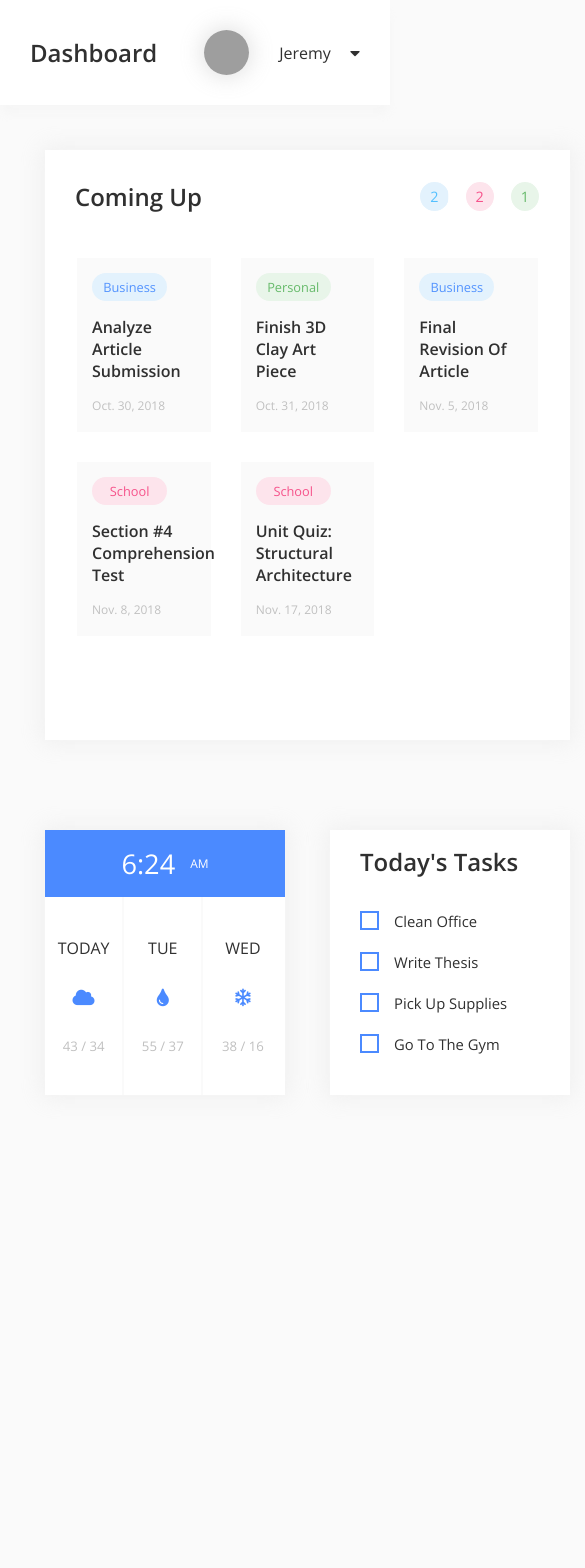
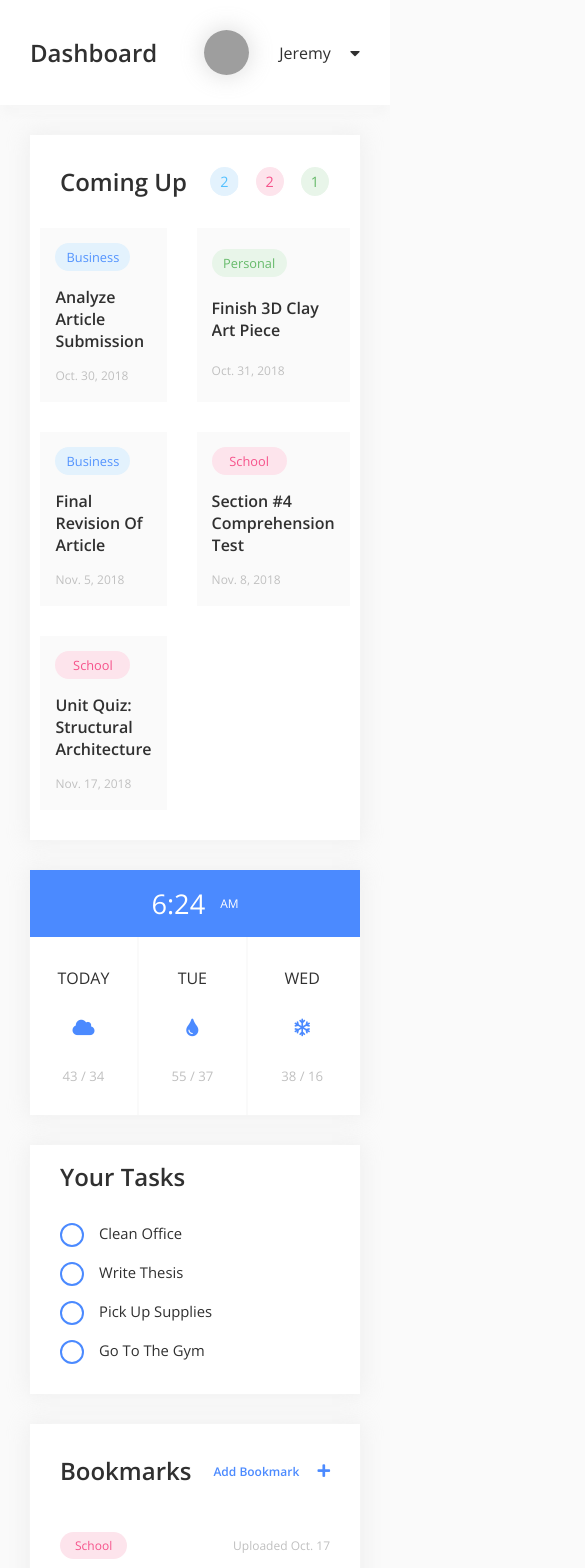
Before and after one commit to jacobcarver/dashboard, a React (Create React App) app: page / in a window 390 px wide. Shown: the top 1568 px of the page, 585 px wide, since content can reach past the window. Before the commit the page ends 1140 px from the top, so only its background shows below. Built offline with nearby package versions, Linux system fonts and the light colour scheme; grey boxes are pictures that could not be loaded.

Commit message:
changed the layout

```diff
--- a/src/components/Tasks.js
+++ b/src/components/Tasks.js
@@ -7,7 +7,7 @@ class Tasks extends Component {
             <div className="Tasks">
                 <div id="tasks">
                     <div className="header">
-                        <h1>{"Today's Tasks"}</h1>
+                        <h2>{"Your Tasks"}</h2>
                     </div>
                     <div className="content">
                         <ul className="unstyled">
@@ -16,28 +16,24 @@ class Tasks extends Component {
                                     <input className="styled-checkbox" id="styled-checkbox-1" type="checkbox" value="value1" />
                                     <label htmlFor="styled-checkbox-1">Clean office</label>
                                 </div>
-                                <i className="far fa-trash-alt"></i>
                             </li>
                             <li>
                                 <div>
                                     <input className="styled-checkbox" id="styled-checkbox-2" type="checkbox" value="value2" />
                                     <label htmlFor="styled-checkbox-2">Write thesis</label>
                                 </div>
-                                <i className="far fa-trash-alt"></i>
                             </li>
                             <li>
                                 <div>
                                     <input className="styled-checkbox" id="styled-checkbox-3" type="checkbox" value="value3" />
                                     <label htmlFor="styled-checkbox-3">Pick up supplies</label>
                                 </div>
-                                <i className="far fa-trash-alt"></i>
                             </li>
                             <li>
                                 <div>
                                     <input className="styled-checkbox" id="styled-checkbox-4" type="checkbox" value="value4" />
                                     <label htmlFor="styled-checkbox-4">Go to the gym</label>
                                 </div>
-                                <i className="far fa-trash-alt"></i>
                             </li>
                         </ul>
                     </div>
--- a/src/scss/Bookmarks.scss
+++ b/src/scss/Bookmarks.scss
@@ -72,6 +72,8 @@
 
                         }
                         &.link {
+                            // min-width: 150px;
+                            text-align: right;
                             color: #4b8aff;
                             transition: all 0.3s ease-in-out;
                             cursor: pointer;
@@ -91,3 +93,16 @@
         }
     }
 }
+
+@media screen and (max-width: 1200px) {
+
+}
+@media screen and (max-width: 992px) {
+
+}
+@media screen and (max-width: 768px) {
+
+}
+@media screen and (max-width: 480px) {
+
+}
--- a/src/scss/Events.scss
+++ b/src/scss/Events.scss
@@ -84,9 +84,9 @@
     #events-content {
         display: grid;
         justify-content: center;
-        grid-template-columns:  repeat(3, 33%);
+        grid-template-columns:  repeat(3, 33.33%);
         grid-gap: 30px;
-        padding: 15px 30px;
+        padding: 0 30px;
         margin-top: 15px;
         .event {
             background: white;
@@ -121,10 +121,11 @@
                 }
             }
             h2 {
-                max-width: 250px;
                 font-size: 1rem;
                 text-transform: capitalize;
                 margin: 15px 0;
+                max-width: 150px;
+                overflow: hidden;
             }
             span {
                 font-weight: 300;
@@ -134,3 +135,26 @@
         }
     }
 }
+
+@media screen and (max-width: 1200px) {
+
+}
+@media screen and (max-width: 992px) {
+    .Events {
+        #events-content {
+            display: grid;
+            justify-content: center;
+            grid-template-columns:  repeat(2, 1fr);
+            grid-template-rows: repeat(3, 1fr);
+            grid-gap: 30px;
+            padding: 0 30px;
+            margin-top: 15px;
+        }
+    }
+}
+@media screen and (max-width: 768px) {
+
+}
+@media screen and (max-width: 480px) {
+
+}
--- a/src/scss/Tasks.scss
+++ b/src/scss/Tasks.scss
@@ -9,9 +9,6 @@
             padding-bottom: 30px;
             display: flex;
             justify-content: space-between;
-            h1 {
-                font-size: 1.5rem;
-            }
         }
 
         .content {
@@ -24,21 +21,7 @@
                     display: flex;
                     align-items: center;
                     justify-content: space-between;
-                    i {
-                        font-size: 1rem;
-                        opacity: 0;
-                        transform: translate3d(25px, 0, 0);
-                        transition: all 0.4s ease-in-out;
-                        color: #ff4e4e;
-                        cursor: pointer;
-                        padding: 5px;
-                    }
-                    &:hover {
-                        i {
-                            opacity: 1;
-                            transform: translate3d(0, 0, 0);
-                        }
-                    }
+                    line-height: 1.1;
                 }
             }
             .styled-checkbox {
@@ -55,11 +38,11 @@
                     content: '';
                     display: inline-block;
                     vertical-align: text-top;
-                    width: 15px;
-                    height: 15px;
+                    width: 20px;
+                    height: 20px;
                     background: white;
                     border: 2px solid $main;
-                    transition: all 0.4s ease-in-out;
+                    border-radius: 50%;
                     }
                     // Box focus
                     &:focus + label:before {
@@ -69,7 +52,7 @@
                     }
 
                     &:checked + label {
-
+                        text-decoration: line-through;
                     }
 
                     // Box checked
@@ -81,8 +64,8 @@
                     &:checked + label:after {
                         content: '';
                         position: absolute;
-                        left: 4px;
-                        top: 9px;
+                        left: 6px;
+                        top: 12px;
                         background: white;
                         width: 2px;
                         height: 2px;
@@ -99,3 +82,16 @@
         }
     }
 }
+
+@media screen and (max-width: 1200px) {
+
+}
+@media screen and (max-width: 992px) {
+
+}
+@media screen and (max-width: 768px) {
+
+}
+@media screen and (max-width: 480px) {
+
+}
--- a/src/scss/Weather.scss
+++ b/src/scss/Weather.scss
@@ -51,7 +51,7 @@
         .forecast {
             display: flex;
             .col {
-                padding: 40px 5px;
+                padding: 30px 5px;
                 display: flex;
                 flex-direction: column;
                 justify-content: center;
@@ -79,3 +79,16 @@
         }
     }
 }
+
+@media screen and (max-width: 1200px) {
+
+}
+@media screen and (max-width: 992px) {
+
+}
+@media screen and (max-width: 768px) {
+
+}
+@media screen and (max-width: 480px) {
+
+}
--- a/src/scss/main.scss
+++ b/src/scss/main.scss
@@ -13,9 +13,9 @@ body {
     }
     .dashboard {
         display: grid;
-        grid-template-columns: repeat(13, 1fr);
-        grid-gap: 45px;
-        padding: 45px;
+        grid-template-columns: repeat(12, 1fr);
+        grid-gap: 60px;
+        padding: 60px;
         // Events Component
         .Events {
             grid-column: 1 / 8;
@@ -26,34 +26,34 @@ body {
         }
         // Bookmarks Component
         .Bookmarks {
-            grid-column: 8 / 14;
+            grid-column: 8 / 13;
             grid-row: 2 / 5;
             -webkit-box-shadow: 0px 0px 21px 3px rgba(219, 219, 219, 0.3);
             -moz-box-shadow: 0px 0px 21px 3px rgba(219, 219, 219, 0.3);
             box-shadow: 0px 0px 21px 3px rgba(219, 219, 219, 0.3);
-            min-width: 375px; // temporary
+            // min-width: 375px; // temporary
         }
         // Weather Component
         .Weather {
-            grid-column: 1 / 4;
+            grid-column:  5 / 8;
             grid-row: 3 / 4;
             -webkit-box-shadow: 0px 0px 21px 3px rgba(219, 219, 219, 0.3);
             -moz-box-shadow: 0px 0px 21px 3px rgba(219, 219, 219, 0.3);
             box-shadow: 0px 0px 21px 3px rgba(219, 219, 219, 0.3);
-            min-width: 240px; // temporary
+            // min-width: 240px; // temporary
         }
         // Tasks Component
         .Tasks {
-            grid-column: 4 / 8;
+            grid-column: 1 / 5;
             grid-row: 3 / 4;
             -webkit-box-shadow: 0px 0px 21px 3px rgba(219, 219, 219, 0.3);
             -moz-box-shadow: 0px 0px 21px 3px rgba(219, 219, 219, 0.3);
             box-shadow: 0px 0px 21px 3px rgba(219, 219, 219, 0.3);
-            min-width: 240px; // temporary
+            // min-width: 240px; // temporary
         }
         // Calendar Component
         .Calendar {
-            grid-column: 8 / 14;
+            grid-column: 8 / 13;
             grid-row: 1 / 2;
             -webkit-box-shadow: 0px 0px 21px 3px rgba(219, 219, 219, 0.3);
             -moz-box-shadow: 0px 0px 21px 3px rgba(219, 219, 219, 0.3);
@@ -62,35 +62,129 @@ body {
     }
 }
 
-@media screen and (max-width: 996px) {
+@media screen and (max-width: 1200px) {
+
+}
+@media screen and (max-width: 992px) {
     .App {
         // Header Component
         .Header {
 
         }
         .dashboard {
-            // Events Component
-            .Events {
-                grid-column: 1 / 8;
-                grid-row: 1 / 2;
-            }
+            grid-gap: 40px;
+            padding: 40px;
+            grid-template-columns: repeat(3, 1fr);
             // Bookmarks Component
             .Bookmarks {
-                grid-column: 8 / 13;
-                grid-row: 1 / 2;
+                grid-column: 1 / 9;
+                grid-row: 5 / 8;
             }
             // Weather Component
             .Weather {
-
+                grid-column: 9 / 14;
+                grid-row: 2 / 4;
             }
             // Calendar Component
             .Calendar {
-
+                grid-column: 1 / 9;
+                grid-row: 2 / 5;
             }
             // Tasks Component
             .Tasks {
-
+                grid-column: 9 / 14;
+                grid-row: 4 / 6;
+            }
+            // Events Component
+            .Events {
+                grid-column: 1 / 14;
+                grid-row: 1 / 2;
+                // display: none;
             }
         }
     }
 }
+@media screen and (max-width: 768px) {
+    .App {
+        // Header Component
+        .Header {
+
+        }
+        .dashboard {
+            grid-gap: 30px;
+            padding: 30px;
+            // Events Component
+            .Events {
+                grid-column: 1 / 13;
+                grid-row: 1 / 2;
+                // display: none;
+            }
+            // Bookmarks Component
+            .Bookmarks {
+                grid-column: 1 / 13;
+                grid-row: 4 / 8;
+                // display: none;
+            }
+            // Weather Component
+            .Weather {
+                grid-column: 1 / 7;
+                grid-row: 2 / 3;
+                // display: none;
+            }
+            // Calendar Component
+            .Calendar {
+                grid-column: 1 / 13;
+                grid-row: 3 / 4;
+            }
+            // Tasks Component
+            .Tasks {
+                grid-column: 7 / 13;
+                grid-row: 2 / 3;
+                // display: none;
+            }
+        }
+    }
+}
+@media screen and (max-width: 480px) {
+    .App {
+        // Header Component
+        .Header {
+
+        }
+        .dashboard {
+            grid-template-columns: repeat(1, 1fr);
+            grid-gap: 30px;
+            padding: 30px;
+            // Events Component
+            .Events {
+                grid-column: 1 / 13;
+                grid-row: 1 / 2;
+                // display: none;
+            }
+            // Bookmarks Component
+            .Bookmarks {
+                grid-column: 1 / 13;
+                grid-row: 4 / 8;
+                // display: none;
+            }
+            // Weather Component
+            .Weather {
+                grid-column: 1 / 13;
+                grid-row: 2 / 3;
+                // display: none;
+            }
+            // Calendar Component
+            .Calendar {
+                grid-column: 1 / 3;
+                grid-row: 3 / 4;
+                display: none;
+            }
+            // Tasks Component
+            .Tasks {
+                grid-column: 1 / 13;
+                grid-row: 3 / 4;
+                // display: none;
+            }
+        }
+    }
+}
```
Also changed, not shown: src/scss/Calendar.scss (+37 -5 lines), src/scss/Header.scss (+13 -0 lines).
